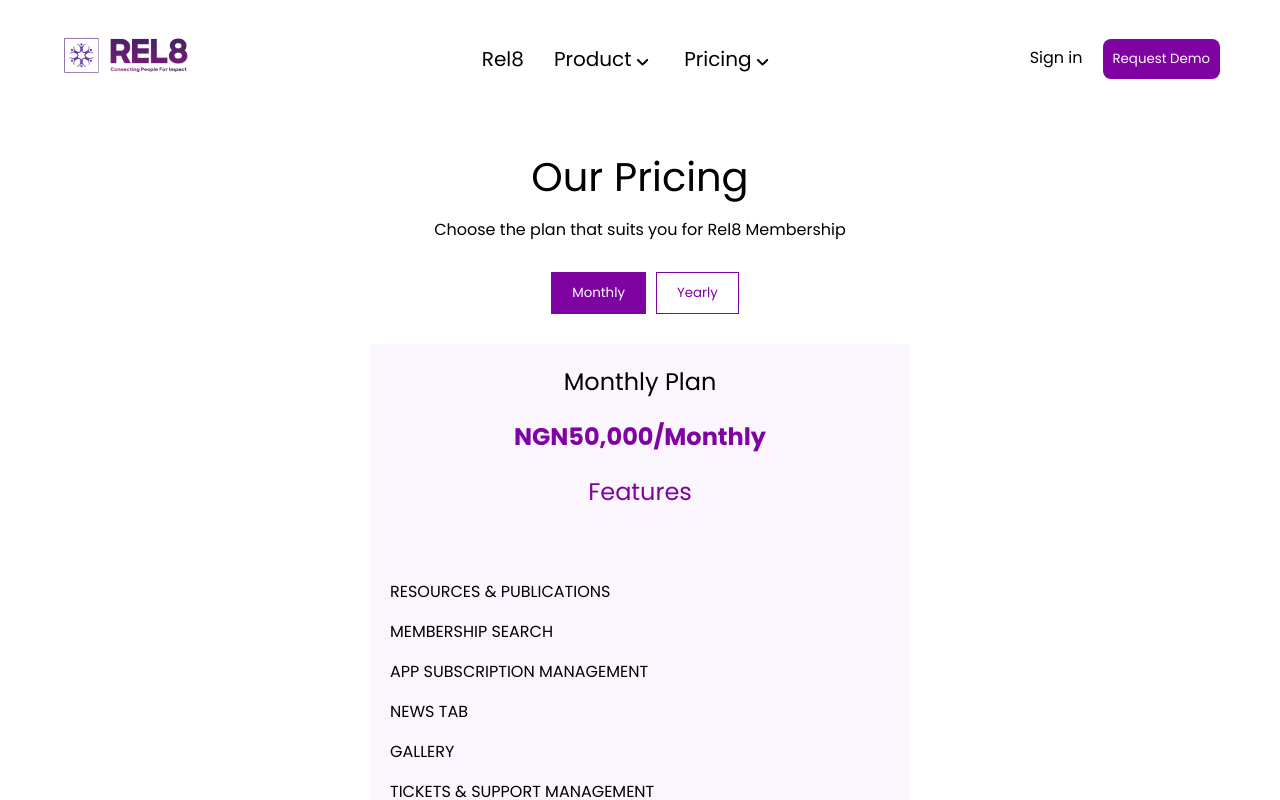
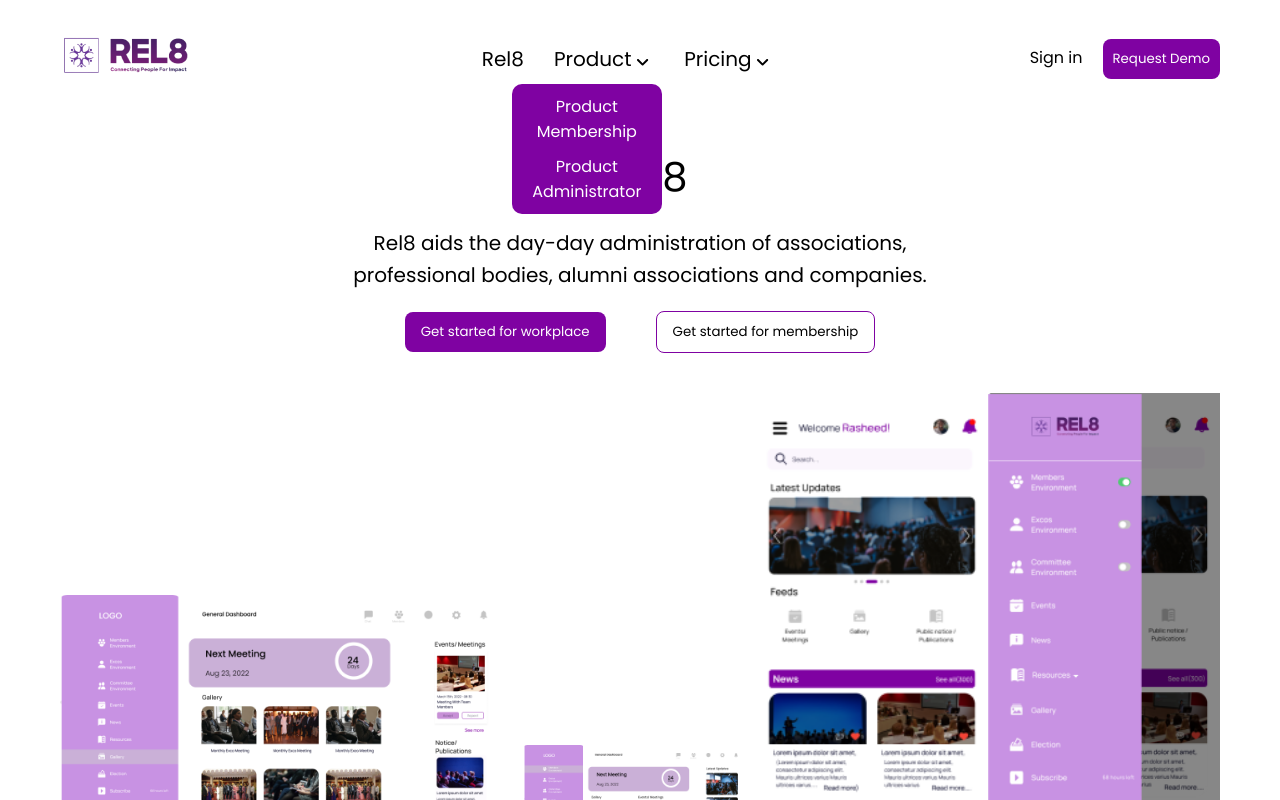
Before and after one commit to Rela8/rel8-landing-page, a React (Create React App) app: page / in a window 1280 px wide. Both pictures are taken after a click on the element "Product". Shown: the top 800 px of the page. Built offline with nearby package versions, Linux system fonts and the light colour scheme.

Commit message:
added routing

```diff
--- a/package.json
+++ b/package.json
@@ -8,7 +8,9 @@
     "@testing-library/user-event": "^13.5.0",
     "react": "^18.0.0",
     "react-dom": "^18.0.0",
+    "react-router-dom": "^6.6.1",
     "react-scripts": "5.0.1",
+    "styled-components": "^5.3.6",
     "web-vitals": "^2.1.4"
   },
   "scripts": {
--- a/src/App.js
+++ b/src/App.js
@@ -1,3 +1,4 @@
+import { BrowserRouter, Route, Routes } from "react-router-dom";
 import Home from "./pages/Home";
 import PricingAdministrator from "./pages/PricingAdministrator";
 import PricingMembership from "./pages/PricingMembership";
@@ -6,11 +7,15 @@
 
 function App() {
   return (
-    // <Home />
-    // <ProductsMembership />
-    // <ProductsAdministrator />
-    <PricingMembership />
-    // <PricingAdministrator />
+    <BrowserRouter>
+      <Routes>
+        <Route path="/" element={<Home />}/>
+        <Route path="/products-admin" element={<ProductsAdministrator />}/>
+        <Route path="/products-member" element={<ProductsMembership />}/>
+        <Route path="/pricing-admin" element={<PricingAdministrator />}/>
+        <Route path="/pricing-member" element={<PricingMembership />}/>
+      </Routes>
+    </BrowserRouter>
   );
 }
 
--- a/src/components/NavBar/NavBar.jsx
+++ b/src/components/NavBar/NavBar.jsx
@@ -1,23 +1,42 @@
 import React from 'react'
 import { Logo, NavMiddleLinks, NavContainer, NavLeft, NavMiddle,
   NavRight, NavRightLink, NavRightButton, BackDrop, Slider, SliderLinksCon,
-  SliderLinks, CloseSlider, LogoCon, SliderButtons, Hamburger } from './NavBar.styles'
+  SliderLinks, CloseSlider, LogoCon, SliderButtons, Hamburger, DropDownSlider, DropDownItem } from './NavBar.styles'
 import LogoImage from '../../assets/NavBar/Logo.png'
 import { DropDown } from '../../assets/NavBar/svgs'
 import { useState } from 'react'
+import { Link } from 'react-router-dom'
 
 const NavBar = () => {
   const [navisOpen, OpenNav] = useState(false)
+
+  const [product, setProduct] = useState(true)
+  const [pricing, setPricing] = useState(true)
+
   return (
     <NavContainer>
         <NavLeft>
+          <Link to={"/"}>
             <Logo alt='Logo' src={LogoImage}/>
+          </Link>
         </NavLeft>
 
         <NavMiddle>
-            <NavMiddleLinks>Rel8</NavMiddleLinks>
-            <NavMiddleLinks>Product <DropDown/> </NavMiddleLinks>
-            <NavMiddleLinks>Pricing <DropDown/> </NavMiddleLinks>
+            <Link style={{textDecoration:"none"}} to={"/"}>
+              <NavMiddleLinks>Rel8</NavMiddleLinks>
+            </Link>
+            <NavMiddleLinks onClick={()=>setProduct(!product)}>Product <DropDown/> </NavMiddleLinks>
+            <NavMiddleLinks onClick={()=>setPricing(!pricing)}>Pricing <DropDown/> </NavMiddleLinks>
+
+            <DropDownSlider show={product===true ? "yes": "no"}>
+              <Link style={{textDecoration:"none"}} to={"/products-member"}><DropDownItem>Product Membership</DropDownItem></Link>
+              <Link style={{textDecoration:"none"}} to={"/products-admin"}><DropDownItem>Product Administrator</DropDownItem></Link>
+            </DropDownSlider>
+
+            <DropDownSlider typex="product" show={pricing===true ? "yes": "no"}>
+              <Link style={{textDecoration:"none"}} to={"/pricing-member"}><DropDownItem>Pricing Membership</DropDownItem></Link>
+              <Link style={{textDecoration:"none"}} to={"/pricing-admin"}><DropDownItem>Pricing Administrator</DropDownItem></Link>
+            </DropDownSlider>
         </NavMiddle>
 
         <NavRight>
@@ -29,13 +48,17 @@
         <BackDrop open={navisOpen}>
             <Slider open={navisOpen}>
               <LogoCon>
-                <Logo alt='Logo' src={LogoImage}/>
+                <Link to={"/"}>
+                  <Logo alt='Logo' src={LogoImage}/>
+                </Link>
                 <CloseSlider onClick={()=> OpenNav(!navisOpen)}/>
               </LogoCon>
                 <SliderLinksCon>
-                    <SliderLinks>Rel8</SliderLinks>
-                    <SliderLinks>Product &gt;</SliderLinks>
-                    <SliderLinks>Pricing &gt;</SliderLinks>
+                    <Link style={{textDecoration:"none"}} to={"/"}><SliderLinks>Rel8</SliderLinks></Link>
+                    <Link style={{textDecoration:"none"}} to={"/products-member"}><SliderLinks>Product Membership</SliderLinks></Link>
+                    <Link style={{textDecoration:"none"}} to={"/products-admin"}><SliderLinks>Product Administrator</SliderLinks></Link>
+                    <Link style={{textDecoration:"none"}} to={"/pricing-member"}><SliderLinks>Pricing Membership</SliderLinks></Link>
+                    <Link style={{textDecoration:"none"}} to={"/pricing-admin"}><SliderLinks>Pricing Administrator</SliderLinks></Link>
                     <SliderLinks>Sign In</SliderLinks>
                     <SliderButtons>Request Demo</SliderButtons>
                 </SliderLinksCon>
--- a/src/components/NavBar/NavBar.styles.jsx
+++ b/src/components/NavBar/NavBar.styles.jsx
@@ -1,5 +1,5 @@
 import styled from "styled-components";
-import { rel8LightPink, rel8Purple, rel8White } from "../../globals";
+import { rel8Black, rel8LightPink, rel8Purple, rel8White } from "../../globals";
 import { mobile, tablet } from "../../responsive";
 
 export const NavContainer = styled.div`
@@ -23,6 +23,7 @@
 
 
 export const NavMiddle = styled.div`
+    position: relative;
     ${
         mobile({
             display: "none",
@@ -34,10 +35,33 @@
         })
     }
 `
+export const DropDownSlider = styled.div`
+    background-color: ${rel8Purple};
+    z-index: 2;
+    width: 150px;
+    word-wrap: break-word;
+    border-radius: 10px;
+    position: absolute;
+    display: flex;
+    flex-direction: column;
+    justify-content: center;
+    align-items: center;
+    top: 40px;
+    right: ${props=>props.typex==='product' ? "-60px": ""};
+    left: ${props=>props.typex==='product' ? "": "60px"};
+    display: ${props=>props.show==='yes' ? "none":"block"};
+`
+export const DropDownItem = styled.p`
+    margin: 10px 5px;
+    text-align: center;
+    color: ${rel8White};
+    cursor: pointer;
+`
 export const NavMiddleLinks = styled.span`
     margin-left: 30px;
     font-size: 20px;
     cursor: pointer;
+    color: ${rel8Black};
 `
 
 export const Hamburger = styled.div`
@@ -118,7 +142,7 @@
     position: fixed;
     top: 0;
     left: 0;
-    z-index: 2;
+    z-index: 4;
     background-color: rgba(0, 0, 0, 0.5);
     display: none;
     transition: 0.3s all;
--- a/src/components/Pricing/Pricing.styles.jsx
+++ b/src/components/Pricing/Pricing.styles.jsx
@@ -25,6 +25,7 @@
 `
 export const PricingSubHeader = styled.p`
     margin-top: 10px;
+    text-align: center;
 `
 
 export const PricingButtonHolder = styled.div`
```
Also changed, not shown: 1 other file (tests, documents, lock files or other folders).
